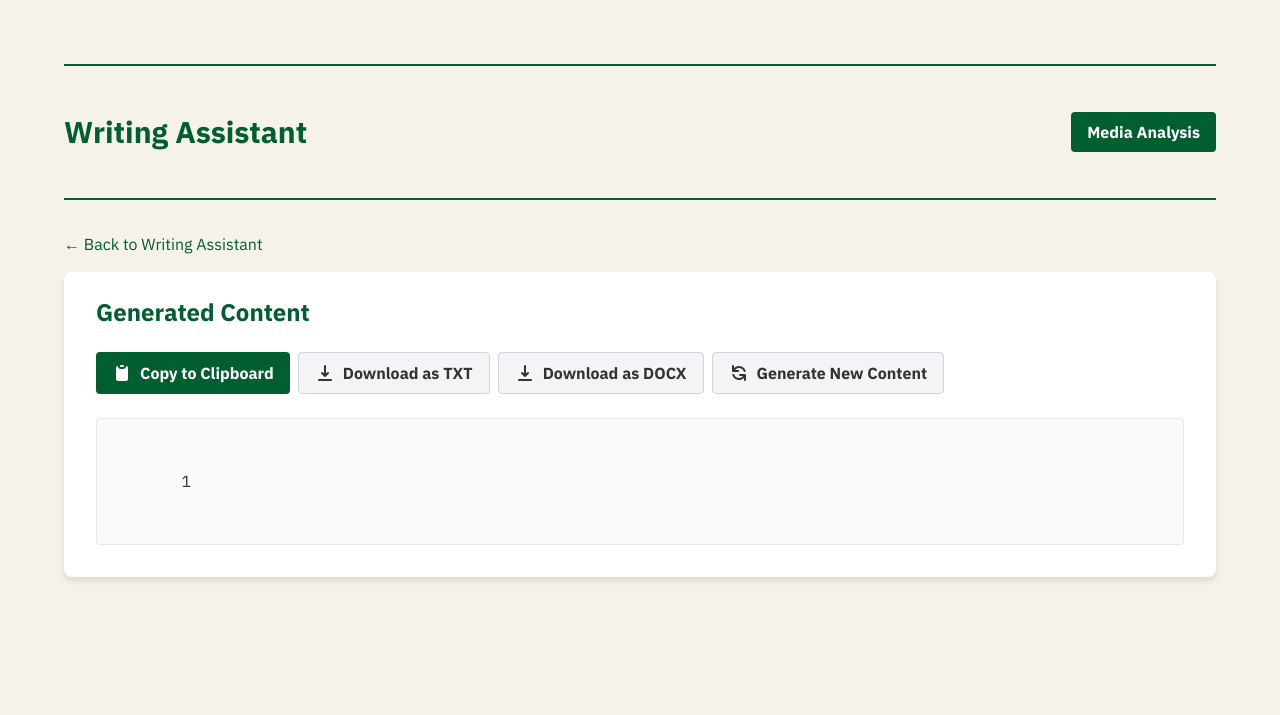
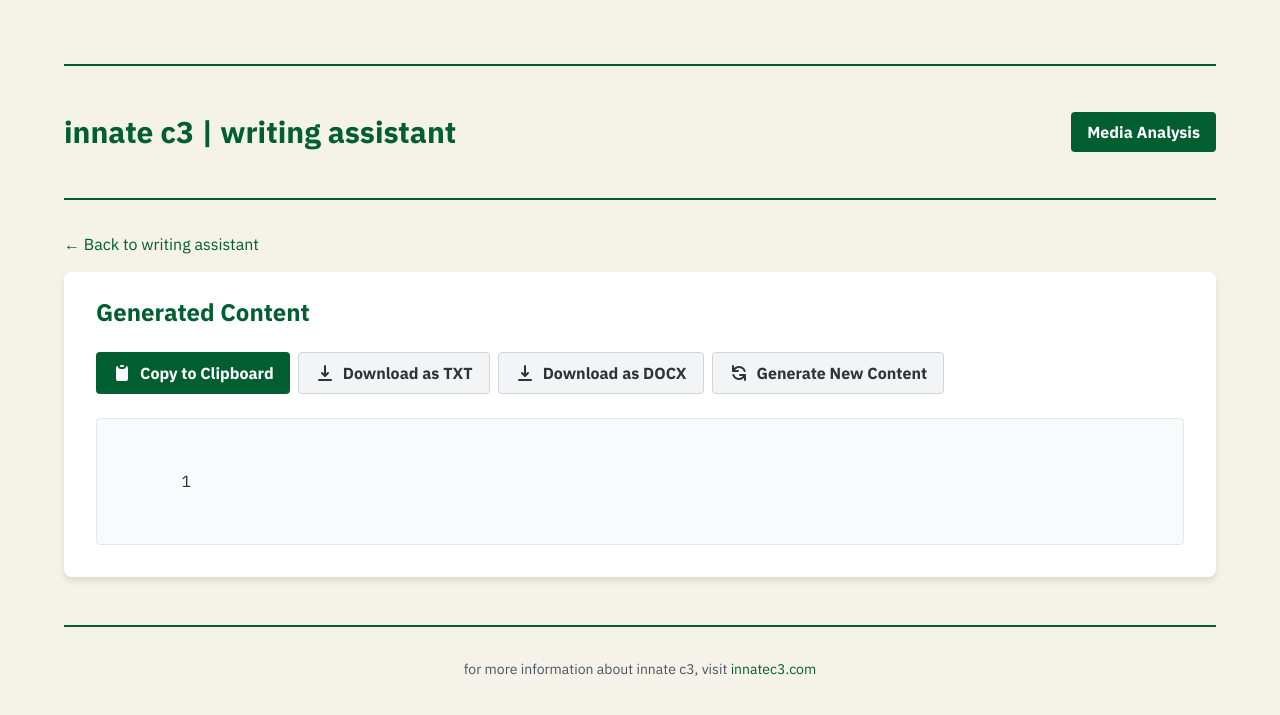
Before and after one commit to nathanstrauss13/writing-assistant, a Flask app: page /result in a window 1280 px wide. Shown: the top 715 px of the page. Run offline with Flask 3, Linux system fonts and the light colour scheme; the visitor is signed in with stand-in values (Sample User, id 1).

Commit message:
Add footer and update header to match media-analysis site

```diff
--- a/templates/result.html
+++ b/templates/result.html
@@ -3,7 +3,7 @@
 <head>
     <meta charset="UTF-8">
     <meta name="viewport" content="width=device-width, initial-scale=1.0">
-    <title>Generated Content - Writing Assistant</title>
+    <title>innate c3 | writing assistant</title>
     <link href="https://cdn.jsdelivr.net/npm/tailwindcss@2.2.19/dist/tailwind.min.css" rel="stylesheet">
     <link href="https://fonts.googleapis.com/css2?family=IBM+Plex+Sans:wght@300;400;500;600;700&display=swap" rel="stylesheet">
     <style>
@@ -72,7 +72,7 @@
     <div class="max-w-6xl mx-auto">
         <div class="divider"></div>
         <div class="flex justify-between items-center">
-            <h1 class="text-3xl font-bold mb-4 mt-4">Writing Assistant</h1>
+            <h1 class="text-3xl font-bold mb-4 mt-4">innate c3 | writing assistant</h1>
             <a href="/" class="btn-primary font-bold py-2 px-4 rounded">
                 Media Analysis
             </a>
@@ -81,7 +81,7 @@
 
         <div class="mb-4">
             <a href="{{ url_for('index') }}" class="text-primary-600 hover:underline" style="color: var(--primary-color);">
-                ← Back to Writing Assistant
+                ← Back to writing assistant
             </a>
         </div>
 
@@ -206,5 +206,13 @@
             });
         });
     </script>
+
+    <!-- Footer -->
+    <div class="max-w-6xl mx-auto mt-12 mb-4 text-center">
+        <div class="divider"></div>
+        <p class="text-sm text-gray-600">
+            for more information about innate c3, visit <a href="https://innatec3.com" target="_blank" class="text-primary-600 hover:underline" style="color: var(--primary-color);">innatec3.com</a>
+        </p>
+    </div>
 </body>
 </html>
```
Also changed, not shown: templates/index.html (+10 -2 lines).
